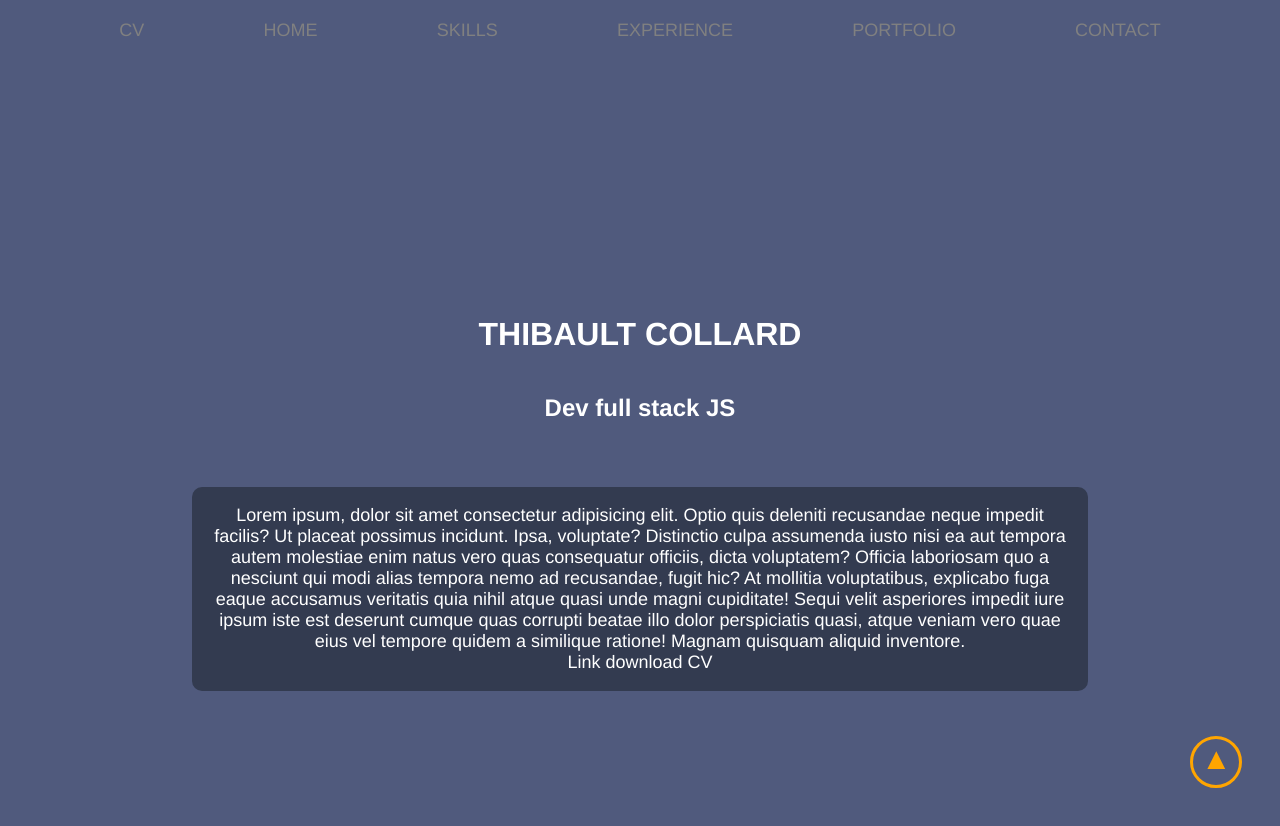
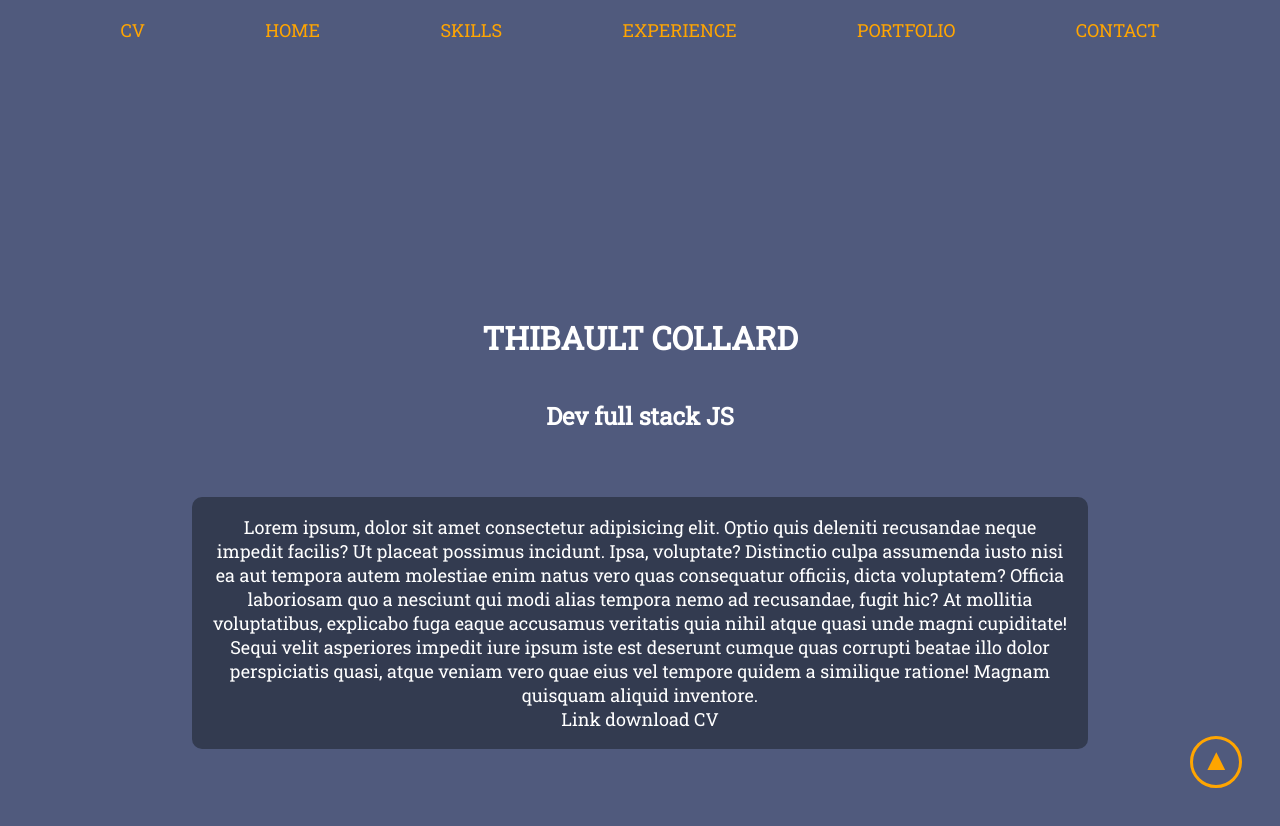
Before and after one commit to tcollard/website, a Vue app in the folder my-website/: page / in a window 1280 px wide. Shown: the top 826 px of the page. Built offline with nearby package versions, Linux system fonts and the light colour scheme.

Commit message:
style: 💄 (App) Change font

```diff
--- a/my-website/src/App.vue
+++ b/my-website/src/App.vue
@@ -33,8 +33,10 @@ export default {
 </script>
 
 <style>
+@import url("https://fonts.googleapis.com/css?family=Roboto+Slab&display=swap");
+
 #app {
-  font-family: 'Avenir', Helvetica, Arial, sans-serif;
+  font-family: 'Roboto Slab', serif;
   display: flex;
   flex-direction: column;
   /* -webkit-font-smoothing: antialiased; */
--- a/my-website/src/components/NavBar.vue
+++ b/my-website/src/components/NavBar.vue
@@ -1,17 +1,38 @@
 <template>
     <div class="nav-bar">
         <span class="ref">CV</span>
-        <a class="ref" v-scroll-to="'#description'">HOME</a>
-        <a class="ref" v-scroll-to="'#skills'">SKILLS</a>
-        <a class="ref" v-scroll-to="'#experience'">EXPERIENCE</a>
-        <a class="ref" v-scroll-to="'#portfolio'">PORTFOLIO</a>
-        <a class="ref" v-scroll-to="'#contact'">CONTACT</a>
+        <a v-scroll-to="'#description'">HOME</a>
+        <a v-scroll-to="'#skills'">SKILLS</a>
+        <a v-scroll-to="'#experience'">EXPERIENCE</a>
+        <a v-scroll-to="'#portfolio'">PORTFOLIO</a>
+        <a v-scroll-to="'#contact'">CONTACT</a>
     </div>
 </template>
 
 <script lang="ts">
     export default {
         name: 'NavBar',
+        data() {
+            return {
+                selectedElem: null,
+            };
+        },
+
+        // methods: {
+        //     changeColor(id) {
+        //         console.log('YOYO: ', id) /* eslint-disable-line */
+        //         console.log('YOYO 1: ', this.selectedElem) /* eslint-disable-line */
+        //         let el = document.getElementById(id);
+        //         el.classList.add('select');
+
+        //         if (this.selectedElem) {
+        //             console.log('YOYO 2: ', this.selectedElem.classList) /* eslint-disable-line */
+
+        //             // this.selectedElem.classList.remove('select');
+        //         }
+        //         this.selectedElem = el;
+        //     }
+        // },
     }
 </script>
 
@@ -24,13 +45,16 @@
         flex-direction: row;
         align-items: center;
         justify-content: space-evenly;
+        color: orange;
+        font-size: 18px;
     }
 
     .ref {
         cursor: pointer;
-        text-decoration: none;
-        color: grey;
-        font-size: 18px;
     }
 
+    a {
+        cursor: pointer;
+        color: orange;
+    }
 </style>
```
Also changed, not shown: my-website/Todo.txt.
